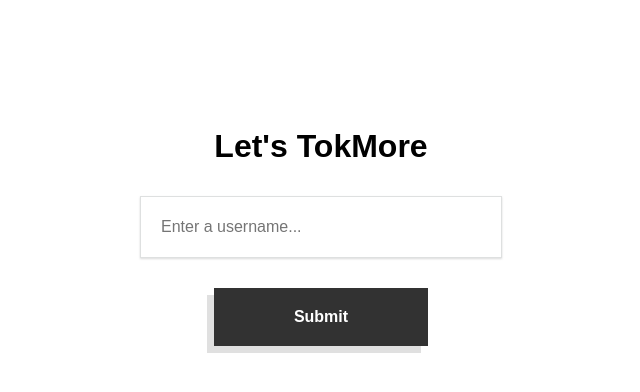
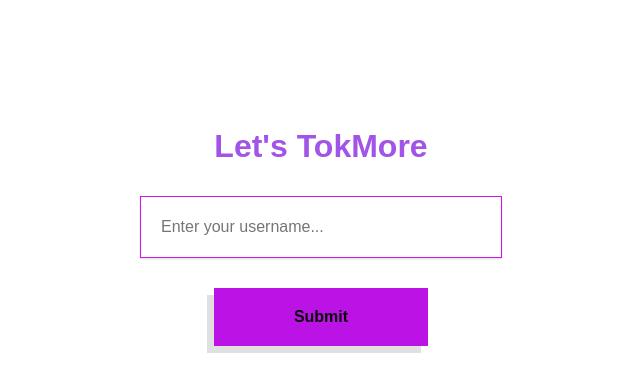
Before and after one commit to Portia-arch/TokMore_ChatApp, a React (Create React App) app in the folder chat_app/: page / in a window 1280 px wide. Shown: the top 392 px of the page, without its empty margins (319-959 px from the left). Built offline with nearby package versions, Linux system fonts and the light colour scheme.

Commit message:
changes for login and message pages

```diff
--- a/chat_app/package.json
+++ b/chat_app/package.json
@@ -3,6 +3,7 @@
   "version": "0.1.0",
   "private": true,
   "dependencies": {
+    "@material-ui/core": "^4.9.12",
     "@testing-library/jest-dom": "^4.2.4",
     "@testing-library/react": "^9.5.0",
     "@testing-library/user-event": "^7.2.1",
--- a/chat_app/src/components/App.js
+++ b/chat_app/src/components/App.js
@@ -40,7 +40,7 @@ class App extends React.Component {
           <input
             type="text"
             onChange={this.usernameChangeHandler}
-            placeholder="Enter a username..."
+            placeholder="Enter your username..."
             required />
         </div>
         <input type="submit" value="Submit" />
--- a/chat_app/src/components/text.js
+++ b/chat_app/src/components/text.js
@@ -21,7 +21,7 @@ class Message extends React.Component {
 Message.defaultProps = {
     message: '',
     username: '',
-    fromMe: false //
+    fromMe: true
 };
 
 export default Message;
--- a/chat_app/src/styles/App.css
+++ b/chat_app/src/styles/App.css
@@ -15,10 +15,10 @@ input[type="text"] {
   -webkit-box-shadow: 0 1px 2px rgba(0,0,0,0.15);
   -moz-box-shadow: 0 1px 2px rgba(0,0,0,0.15);
   box-shadow: 0 1px 2px rgba(0,0,0,0.15);
-  color: #1e1e1e;
+  color: #d014e9;
   font: 400 1rem "proxima-nova", sans-serif;
   width: 80%;
-  border: 1px solid #dee0e0;
+  border: 1px solid #d014e9;
   padding: 0 20px;
   -webkit-transition: border-color 0.2s ease-in-out;
   -moz-transition: border-color 0.2s ease-in-out;
@@ -26,13 +26,13 @@ input[type="text"] {
 }
 
 input[type="text"]:focus {
-  border: 1px solid #AF9570;
+  border: 1px solid rgb(143, 18, 216);
   outline: none !important;
 }
 
 input[type="submit"] {
-  background-color: #323232;
-  color: white;
+  background-color: #bb13e6;
+  color: rgb(10, 10, 10);
   font: 700 1rem "proxima-nova",sans-serif;
   border: none;
   position: relative;
--- a/chat_app/src/styles/chatApp.css
+++ b/chat_app/src/styles/chatApp.css
@@ -42,7 +42,7 @@ h3 {
 }
 
 .message.from-me .message-body {
-  background-color: #af9570;
+  background-color: #e41776;
   color: white;
 }
 
@@ -62,6 +62,6 @@ h3 {
 .username {
   font-weight: bold;
   font-size: 0.9rem;
-  color: rgb(29, 26, 26);
+  color: rgb(132, 30, 216);
   margin-bottom: 5px;
 }
--- a/chat_app/src/styles/login.css
+++ b/chat_app/src/styles/login.css
@@ -7,4 +7,5 @@
 
 h1 {
   display: block;
+  color: rgba(137, 43, 226, 0.801);
 }
```
Also changed, not shown: 1 other file (tests, documents, lock files or other folders).
